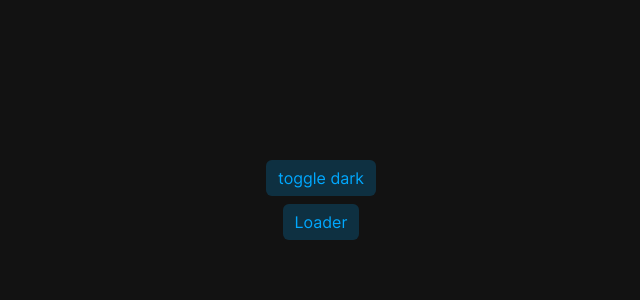
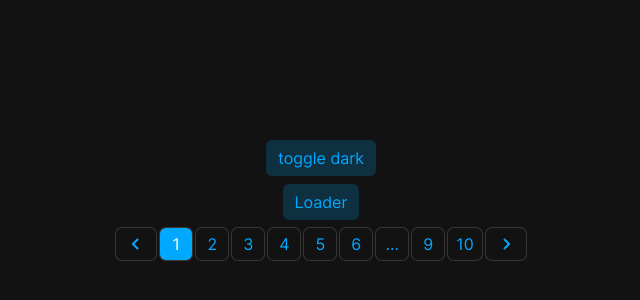
Before and after one commit to sa8ab/sevue, a Vue app: page / in a window 1280 px wide. Shown: the part 200-500 px from the top of the page, without its empty margins (319-959 px from the left). Built offline with nearby package versions, Linux system fonts and the light colour scheme.

Commit message:
+ RPagination

```diff
--- a/dev/App.vue
+++ b/dev/App.vue
@@ -2,6 +2,7 @@
   <div class="app">
     <RButton @click="click"> toggle dark </RButton>
     <RButton @click="loader"> Loader </RButton>
+    <RPagination :count="10" v-model="active" bordered />
   </div>
 </template>
 
@@ -11,7 +12,7 @@ import { LoadingKey, useLoading } from "../src/main";
 
 const loading = useLoading();
 
-const active = ref("");
+const active = ref(1);
 const items = ref([
   { value: "10", text: "hey there" },
   { value: "20", text: "some text" },
--- /dev/null
+++ b/src/components/icons/ChevronLeft.vue
@@ -0,0 +1,11 @@
+<template>
+  <svg
+    xmlns="http://www.w3.org/2000/svg"
+    width="24"
+    height="24"
+    viewBox="0 0 24 24"
+    style="fill: currentColor; transform: ; msfilter: "
+  >
+    <path d="M13.293 6.293 7.586 12l5.707 5.707 1.414-1.414L10.414 12l4.293-4.293z"></path>
+  </svg>
+</template>
--- /dev/null
+++ b/src/components/icons/ChevronRight.vue
@@ -0,0 +1,11 @@
+<template>
+  <svg
+    xmlns="http://www.w3.org/2000/svg"
+    width="24"
+    height="24"
+    viewBox="0 0 24 24"
+    style="fill: currentColor; transform: ; msfilter: "
+  >
+    <path d="M10.707 17.707 16.414 12l-5.707-5.707-1.414 1.414L13.586 12l-4.293 4.293z"></path>
+  </svg>
+</template>
--- /dev/null
+++ b/src/components/pagination/RPagination.vue
@@ -0,0 +1,221 @@
+<template>
+  <div
+    :class="['r-pagination notRTL', { bordered, disabled, compact }]"
+    :style="{
+      '--r-prm': getColor(color),
+      '--r-active-text-color': getColor(activeTextColor),
+    }"
+  >
+    <RButton
+      class="r-pagination-item r-pagination-navigation prev"
+      @click="decrease"
+      v-bind="buttonProps"
+      v-if="!noNavigation"
+    >
+      <slot name="prev"><ChevronLeft /></slot>
+    </RButton>
+    <div class="r-pagination-main">
+      <template v-for="(item, i) in items">
+        <RButton
+          :class="['r-pagination-item', { active: item === modelValue }]"
+          :key="i"
+          @click="setValue(item as number)"
+          v-bind="buttonProps"
+          v-if="item !== 'blank'"
+        >
+          {{ item }}
+        </RButton>
+        <RButton
+          :key="i + 'blank'"
+          iconOnly
+          v-bind="buttonProps"
+          class="r-pagination-item r-pagination-item-blank"
+          v-else
+        >
+          ...
+        </RButton>
+      </template>
+    </div>
+    <RButton
+      class="r-pagination-item r-pagination-navigation next"
+      @click="increase"
+      v-bind="buttonProps"
+      v-if="!noNavigation"
+    >
+      <slot name="next"><ChevronRight /></slot>
+    </RButton>
+    <!-- <div class="r-pagination-compact-navigation" v-if="compact">
+    </div> -->
+
+    <!-- <div class="logger">
+    <pre>{{
+      {
+        shouldCreateSpaceOnLeft,
+        shouldCreateSpaceOnRight,
+        value,
+        mainRange,
+        sideRange,
+      }
+    }}</pre>
+    {{ items }} - count: {{ items.length }}
+  </div> -->
+  </div>
+</template>
+
+<script setup lang="ts">
+import RButton from "../button/RButton.vue";
+import ChevronRight from "../icons/ChevronRight.vue";
+import ChevronLeft from "../icons/ChevronLeft.vue";
+import { getColor } from "@/utils";
+import { computed, watch } from "vue";
+
+const props = withDefaults(
+  defineProps<{
+    color?: string;
+    activeTextColor?: string;
+    count: number;
+    sideRange?: number;
+    mainRange?: number;
+    modelValue: number;
+    bordered?: boolean;
+    buttonProps?: any;
+    disabled?: boolean;
+    noNavigation?: boolean;
+    compact?: boolean;
+  }>(),
+  {
+    activeTextColor: "#fff",
+    sideRange: 2,
+    mainRange: 1,
+    modelValue: 1,
+    buttonProps: { noColor: true, flat: true },
+    disabled: false,
+    noNavigation: false,
+    compact: false,
+  }
+);
+const emit = defineEmits(["update:modelValue"]);
+const setValue = (val: number) => {
+  emit("update:modelValue", val);
+};
+const decrease = () => {
+  const res = props.modelValue - 1;
+  res !== 0 && emit("update:modelValue", res);
+};
+
+const increase = () => {
+  const res = props.modelValue + 1;
+  res <= props.count && emit("update:modelValue", res);
+};
+
+const items = computed(() => {
+  const initialItems: Array<string | number> = [...Array(props.count).keys()].map((x) => x + 1);
+  const toReturn = initialItems.filter((item) => {
+    let isRemovedFromLeft;
+    let isRemovedFromRight;
+    if (shouldCreateSpaceOnLeft.value) {
+      isRemovedFromLeft =
+        item > props.sideRange &&
+        item < props.modelValue - props.mainRange &&
+        item < props.count - props.sideRange - props.mainRange * 2 - 1;
+    }
+    if (shouldCreateSpaceOnRight.value) {
+      isRemovedFromRight =
+        item > props.modelValue + props.mainRange &&
+        item < props.count - props.sideRange + 1 &&
+        item > props.sideRange + props.mainRange * 2 + 2;
+    }
+    return !isRemovedFromLeft && !isRemovedFromRight;
+  });
+  if (shouldCreateSpaceOnLeft.value) {
+    toReturn.splice(props.sideRange, 0, "blank");
+  }
+  if (shouldCreateSpaceOnRight.value) {
+    toReturn.splice(toReturn.length - props.sideRange, 0, "blank");
+  }
+  initialItems.forEach(() => {});
+  return toReturn;
+});
+
+const cantAddSpace = computed(() => {
+  return (
+    props.count <= props.sideRange * 2 + props.mainRange * 2 + 3
+  ); /* one for Selected number, two for blanks which could have been numbers */
+});
+const shouldCreateSpaceOnLeft = computed(() => {
+  if (cantAddSpace.value) return false;
+  return props.modelValue - props.mainRange > props.sideRange + 2;
+});
+
+const shouldCreateSpaceOnRight = computed(() => {
+  if (cantAddSpace.value) return false;
+  return props.modelValue + props.mainRange < props.count - props.sideRange - 1;
+});
+
+watch(
+  () => props.modelValue,
+  (val) => {
+    if (val > props.count) {
+      emit("update:modelValue", props.count);
+    }
+  }
+);
+watch(
+  () => props.count,
+  (c) => {
+    if (props.modelValue > c) {
+      emit("update:modelValue", c);
+    }
+  }
+);
+</script>
+
+<style lang="scss">
+.r-pagination {
+  display: grid;
+  grid-template-columns: auto auto auto;
+  justify-content: center;
+  gap: $p;
+  &-main {
+    display: flex;
+    align-items: center;
+    gap: $p;
+    flex-wrap: wrap;
+  }
+  &-item {
+    padding: 0 $p2 !important;
+    height: 32px;
+    min-width: 32px;
+    &.active {
+      background: color() !important;
+      color: color("active-text-color") !important;
+    }
+  }
+  &-navigation {
+    height: 100%;
+    min-height: 32px;
+  }
+  &-item-blank {
+    pointer-events: none !important;
+    padding: 0 !important;
+  }
+  &.bordered {
+    .r-pagination-item {
+      box-shadow: var(--border);
+    }
+  }
+  &.disabled {
+    opacity: 0.6;
+    pointer-events: none;
+  }
+  &.compact {
+    grid-template-columns: auto auto;
+    .r-pagination-main {
+      grid-column: 1 / 3;
+    }
+    .prev {
+      grid-row: 2 / 3;
+    }
+  }
+}
+</style>
--- /dev/null
+++ b/src/components/pagination/index.ts
@@ -0,0 +1,2 @@
+import RPagination from "./RPagination.vue";
+export default RPagination;
--- a/src/main.ts
+++ b/src/main.ts
@@ -7,6 +7,7 @@ import notificationFactory from "./components/notification";
 import RInput from "./components/input";
 import RPopup from "./components/popup";
 import RCheckbox from "./components/checkbox";
+import RPagination from "./components/pagination";
 
 // directives
 import ripple from "./directives/ripple";
@@ -45,6 +46,7 @@ export default {
     app.component("RInput", RInput);
     app.component("RPopup", RPopup);
     app.component("RCheckbox", RCheckbox);
+    app.component("RPagination", RPagination);
 
     // directives
     app.directive("ripple", ripple);
```
